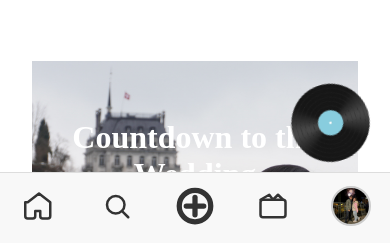
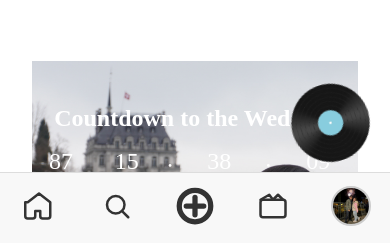
Before and after one commit to Vae2002/WeddingPlanner, a Flask app: page /home in a window 390 px wide. Shown: the part 2357-2600 px from the top of the page. Run offline with Flask 3, Linux system fonts and the light colour scheme; the visitor is signed in with stand-in values (Sample User, id 1); data comes from the database, SQL or seed files in the repository; parts of the project's set-up code (start-up, migrations or seed data) failed here and were passed over.

Commit message:
update mobile display

```diff
--- a/static/css/styles.css
+++ b/static/css/styles.css
@@ -49,32 +49,35 @@ html, body {
 .countdown-timer {
   position: relative;
   width: 100%;
-  min-height: 300px; /* Maintains shape on mobile */
+  min-height: 300px;
   background-image: url('../images/galery/1DSC02172.jpg');
   background-size: cover;
   background-position: center;
   background-repeat: no-repeat;
-  padding: 2rem;
+  padding: 2rem 1rem; /* reduce side padding for mobile */
   box-sizing: border-box;
-  overflow: visible;
-}
-
-.countdown {
-  overflow-x: auto;
+  overflow: hidden; /* hides any overflowing bits */
 }
 
 .countdown-timer h2 {
   text-align: center;
   color: white;
-  font-size: 2rem;
+  font-size: clamp(1.5rem, 4vw, 2.5rem); /* responsive title */
   margin-bottom: 1rem;
+}
+
+.countdown {
+  display: flex;
+  justify-content: center;
+  width: 100%;
+  overflow-x: auto; /* allow horizontal scroll if needed */
 }
 
 .countdown ul {
   display: flex;
-  flex-wrap: nowrap; /* Allow wrapping on small screens */
-  white-space: nowrap;
+  flex-wrap: wrap; /* ✅ wraps on small screens */
   justify-content: center;
+  align-items: center;
   list-style: none;
   padding: 0;
   margin: 0 auto;
@@ -83,10 +86,11 @@ html, body {
 }
 
 .countdown li {
-  font-size: 1rem;
+  font-size: 0.9rem;
   text-transform: uppercase;
   text-align: center;
   color: white;
+  flex: 1 0 auto; /* helps each item shrink gracefully */
 }
 
 .countdown li span {
@@ -96,32 +100,37 @@ html, body {
 }
 
 .countdown .separator {
-  margin: 0 10px;
   font-size: clamp(2rem, 6vw, 6rem);
   line-height: 1;
+  margin: 0 10px;
   color: white;
 }
 
-/* Remove unnecessary or invalid selector */
+/* Space after first item – optional */
 .countdown li:first-of-type {
-  margin-right: 3rem; /* Add space after first item */
+  margin-right: 1rem;
 }
 
-/* Responsive adjustments */
+/* Mobile Optimization */
 @media (max-width: 600px) {
+  .countdown-timer {
+    padding: 1.5rem 0.5rem;
+  }
+
   .countdown li span {
-    font-size: 3rem;
+    font-size: clamp(1.5rem, 5vw, 3rem);
   }
 
   .countdown .separator {
-    font-size: 3rem;
+    font-size: clamp(1.5rem, 5vw, 3rem);
     margin: 0 5px;
   }
 
   .countdown li {
-    font-size: 0.75rem;
+    font-size: 0.7rem;
   }
 }
+
 
 header {
   display: flex;
```
